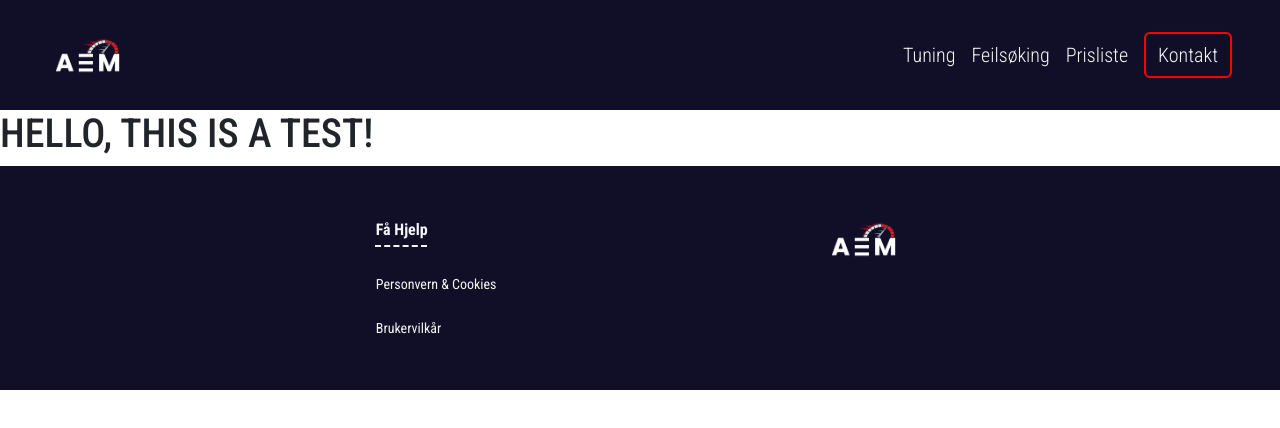
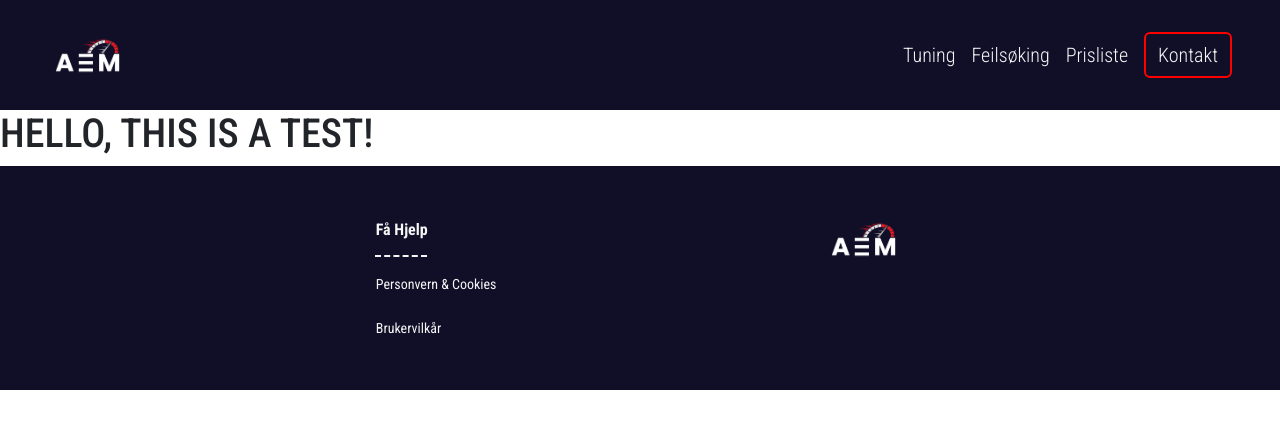
Before and after one commit to Queenen/AEM, a React (Create React App) app: page /tuning in a window 1280 px wide. Shown: the top 428 px of the page. Built offline with nearby package versions, Linux system fonts and the light colour scheme.

Commit message:
Update global.scss

```diff
--- a/src/styles/global.scss
+++ b/src/styles/global.scss
@@ -16,7 +16,7 @@ body {
 .dashedUnderline {
   text-decoration-line: underline;
   text-decoration-style: dashed;
-  text-underline-offset: 10px;
+  text-underline-offset: 20px;
   text-decoration-thickness: 2px;
 }
 
```
